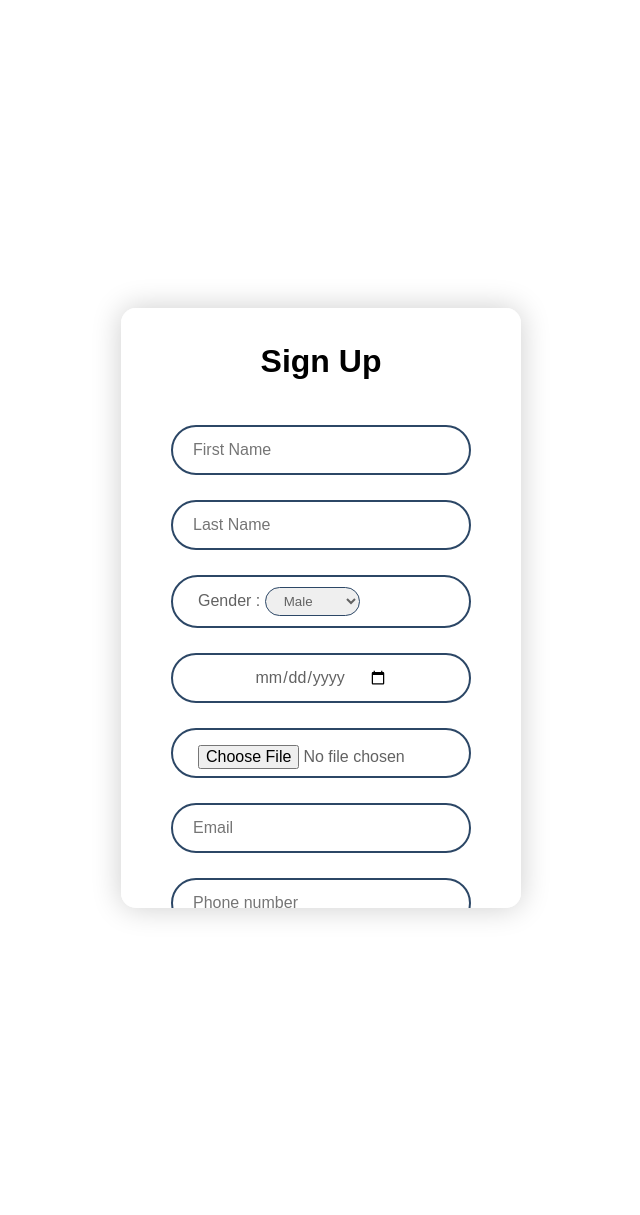
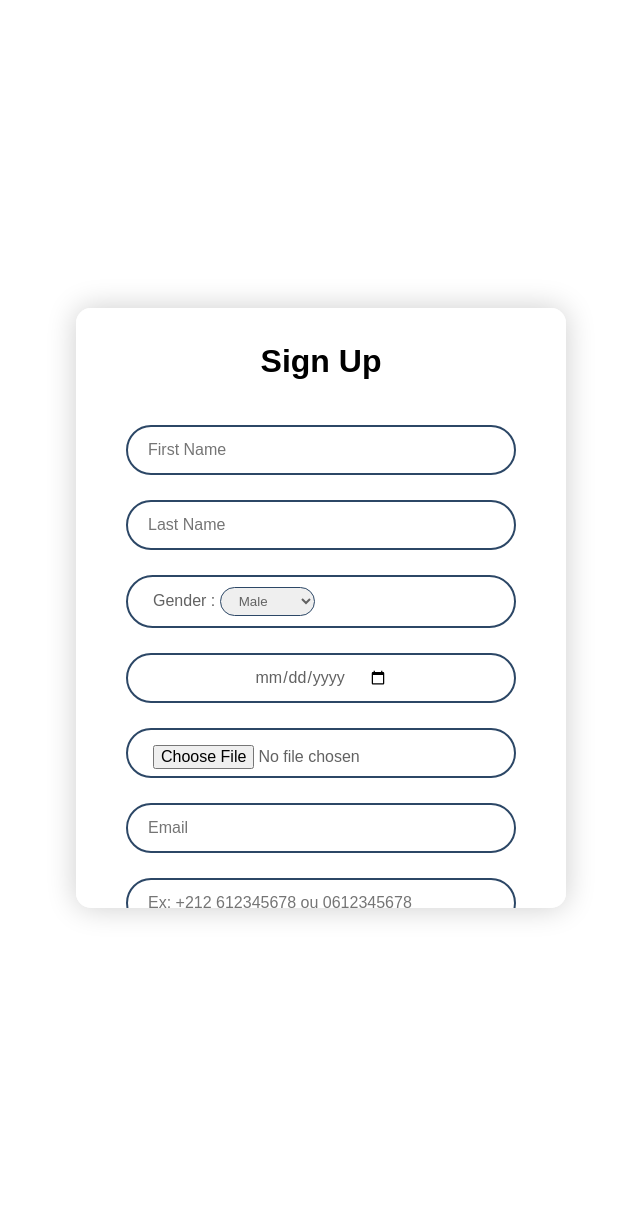
Before and after one commit to ELBASRAOUIACHRAF/tp_web, a PHP site: page /signup.html in a window 1280 px wide. Shown: the whole page, without its empty margins (319-959 px from the left). Run offline with PHP 8.4, Linux system fonts and the light colour scheme.

Commit message:
dern modif

```diff
--- a/PORTFOLIO/main.js
+++ b/PORTFOLIO/main.js
@@ -22,7 +22,6 @@ document.addEventListener("DOMContentLoaded", function () {
         // Récupération des champs
         const firstName = document.querySelector("input[placeholder='First Name']");
         const lastName = document.querySelector("input[placeholder='Last Name']");
-        const gender = document.querySelector("input[placeholder='Gender']");
         const dob = document.querySelector("input[type='date']");
         const email = document.querySelector("input[type='email']");
         const phone = document.querySelector("input[placeholder='Phone number']");
@@ -32,7 +31,6 @@ document.addEventListener("DOMContentLoaded", function () {
 
         // Expressions régulières
         const nameRegex = /^[A-Za-zÀ-ÖØ-öø-ÿ]{2,30}$/;
-        const genderRegex = /^(Male|Female)$/i;
         const emailRegex = /^[a-zA-Z0-9._%+-]+@[a-zA-Z0-9.-]+\.[a-zA-Z]{2,}$/;
         const phoneRegex = /^\d{10}$/;
         const passwordRegex = /^(?=.*[a-z])(?=.*[A-Z])(?=.*\d)[A-Za-z\d]{8,20}$/;
--- a/PORTFOLIO/signup.html
+++ b/PORTFOLIO/signup.html
@@ -25,7 +25,7 @@
                     </select>
                 </div>
                 <div class="input-box">
-                    <input type="date" placeholder="Date of Birth" required>
+                    <input type="date" placeholder="Date of Birth" title="Your Date of Birth" required>
                 </div>
                 <div class="input-box">
                     <input type="file" id="image"  title="Upload Your Image (optional)">
@@ -34,7 +34,7 @@
                     <input type="email" placeholder="Email" required>
                 </div>
                 <div class="input-box">
-                    <input type="number" placeholder="Phone number" required max="9999999999" min="0">
+                    <input type="tel" id="phone" name="phone" pattern="(\+212 [ \-]?[6-7]\d{8}|0[6-7]\d{8})" placeholder="Ex: +212 612345678 ou 0612345678" title="You number" required>
                 </div>
                 <div class="input-box">
                     <input type="password" placeholder="Password" required>
@@ -42,7 +42,7 @@
                 <div class="input-box">
                     <input type="password" placeholder="Confirm Password" required>
                 </div>
-                <button type="submit" class="btn">Sign In</button>
+                <button type="submit" class="btn" >Sign In</button>
                 <div class="signup-link">
                     <a href="login.html">already have an account? Sign In</a>
                 </div>
--- a/PORTFOLIO/styleforms.css
+++ b/PORTFOLIO/styleforms.css
@@ -25,7 +25,7 @@ body {
 
 .login-box {
     position: absolute;
-    width: 400px;
+    width: 470px;
     height: 600px;
     background-color: #e0e0e0;
     border-radius: 15px;
@@ -34,7 +34,7 @@ body {
 }
 .sign-box {
     position: absolute;
-    width: 400px;
+    width: 490px;
     height: 600px;
     background-color: #e0e0e0;
     border-radius: 15px;
```
